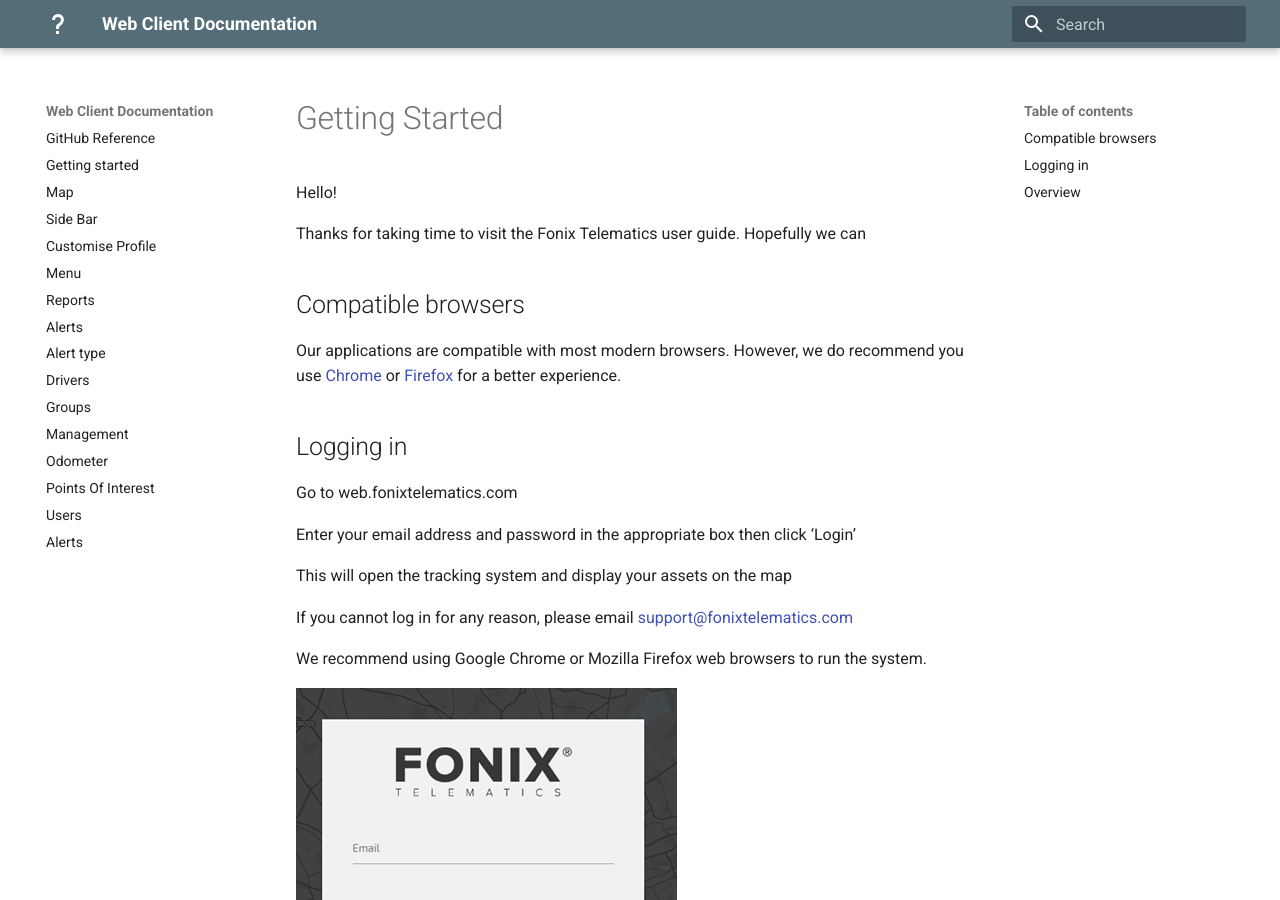
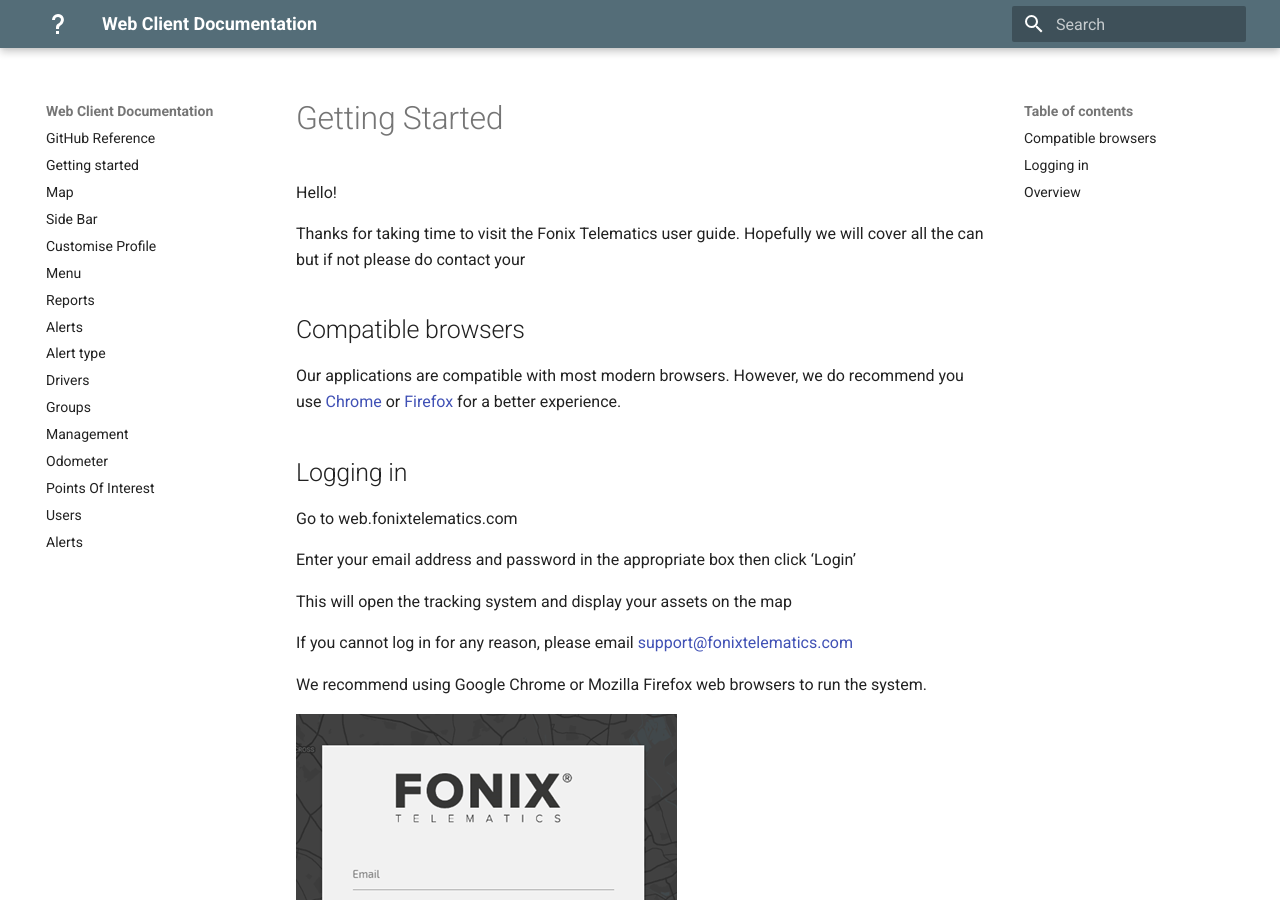
Before and after one commit to fonixtelematics/user-manual, an MkDocs documentation site: the page built from docs/Getting-started.md, in a window 1280 px wide and 900 px high. Built offline with MkDocs 1.6.1 and Material for MkDocs 9.7.7, drawn with Linux system fonts in a browser that asks for light colours.

Commit message:
docs/Getting-started.md updated from https://stackedit.io/

```diff
--- a/docs/Getting-started.md
+++ b/docs/Getting-started.md
@@ -2,7 +2,7 @@
 
 Hello!
 
-Thanks for taking time to visit the Fonix Telematics user guide. Hopefully we can
+Thanks for taking time to visit the Fonix Telematics user guide. Hopefully we will cover all the can but if not please do contact your
 
 ## Compatible browsers
 
```
Also changed, not shown: other parts of docs/Getting-started.md (+1 -1 lines).
